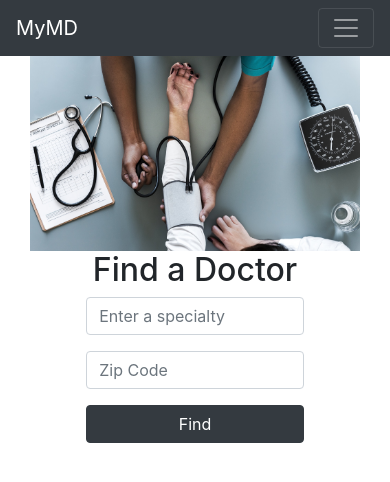
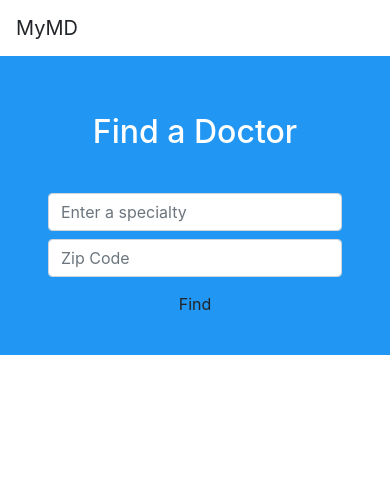
Before and after one commit to abecel22/myMD, a React (Create React App) app: page / in a window 390 px wide. Shown: the top 482 px of the page. Built offline with nearby package versions, Linux system fonts and the light colour scheme.

Commit message:
Updated home page design, changed form to horizontal-responsive.

```diff
--- a/src/App.css
+++ b/src/App.css
@@ -4,3 +4,21 @@
 .list-Columns {
     column-count: 2;
 }
+
+.link {
+    color: #212529;
+}
+
+.form-heading {
+    color: white;
+    padding: 3vh;
+}
+
+.form-container {
+    background-color: #2196f3;
+    padding: 2em 0;
+}
+
+.form-button {
+    background-color: #bbdefb;
+}
--- a/src/App.js
+++ b/src/App.js
@@ -12,7 +12,7 @@ class App extends Component {
         return (
             <div className="App">
                 <NavBar />
-                <div className="container">
+                <div className="container-fluid">
                     <Switch>
                         <Route
                             path="/doctorDetails/:id"
--- a/src/components/doctors.jsx
+++ b/src/components/doctors.jsx
@@ -2,9 +2,7 @@ import React, { Component } from 'react';
 import Form from './form';
 import Results from './results';
 
-import docImage from '../Assets/woman-3187087_1920.jpg';
-
-class Doctors extends React.Component {
+class Doctors extends Component {
     state = {
         formData: {},
         results: [],
@@ -68,18 +66,15 @@ class Doctors extends React.Component {
     render() {
         const { results } = this.state;
         return (
-            <div className="container">
-                <img
-                    src={docImage}
-                    className="img-fluid main-image"
-                    alt="Responsive"
-                />
-                <h2>Find a Doctor</h2>
-                <Form
-                    onSubmit={this.handleSubmit}
-                    onChange={this.handleChange}
-                />
-                <Results result={results} />
+            <div className="container-fluid">
+                <div className="form-container">
+                    <h2 className="form-heading">Find a Doctor</h2>
+                    <Form
+                        onSubmit={this.handleSubmit}
+                        onChange={this.handleChange}
+                    />
+                    <Results result={results} />
+                </div>
             </div>
         );
     }
--- a/src/components/form.jsx
+++ b/src/components/form.jsx
@@ -3,8 +3,9 @@ import React, { Component } from 'react';
 class Form extends Component {
     render() {
         return (
-            <form onSubmit={this.props.onSubmit} className="col-9 mx-auto">
-                <div className="form-group">
+            <form onSubmit={this.props.onSubmit} className="mr-5 ml-5">
+                <div className="form-row">
+                    <div className="col-sm-7 mx-auto mt-2">
                         <input
                             className="form-control"
                             id="specialty"
@@ -14,7 +15,7 @@ class Form extends Component {
                         />
                     </div>
 
-                <div className="form-group">
+                    <div className="col-sm mx-auto mt-2">
                         <input
                             className="form-control"
                             placeholder="Zip Code"
@@ -24,8 +25,9 @@ class Form extends Component {
                         />
                     </div>
 
-                <div className="form-group">
-                    <button className="btn btn-dark btn-block">Find</button>
+                    <div className="ml-4 mx-auto mt-2">
+                        <button className="btn form-button">Find</button>
+                    </div>
                 </div>
             </form>
         );
--- a/src/components/navbar.jsx
+++ b/src/components/navbar.jsx
@@ -3,7 +3,7 @@ import { Link } from 'react-router-dom';
 
 const NavBar = () => {
     return (
-        <nav className="navbar navbar-expand-lg navbar-dark bg-dark">
+        <nav className="navbar navbar-expand-lg">
             <span href="#" className="navbar-brand">
                 MyMD
             </span>
@@ -20,11 +20,8 @@ const NavBar = () => {
             </button>
             <div className="collapse navbar-collapse" id="navbarNavAltMarkup">
                 <div className="navbar-nav">
-                    <Link to="/" className="nav-link active">
+                    <Link to="/" className="nav-link active link">
                         Home
-                    </Link>
-                    <Link to="/clinics" className="nav-link">
-                        Clinics
                     </Link>
                 </div>
             </div>
--- a/src/index.css
+++ b/src/index.css
@@ -1,14 +1,25 @@
 body {
-  margin: 0;
-  padding: 0;
-  font-family: -apple-system, BlinkMacSystemFont, "Segoe UI", "Roboto", "Oxygen",
-    "Ubuntu", "Cantarell", "Fira Sans", "Droid Sans", "Helvetica Neue",
-    sans-serif;
-  -webkit-font-smoothing: antialiased;
-  -moz-osx-font-smoothing: grayscale;
+    margin: 0;
+    padding: 0;
+    font-family: -apple-system, BlinkMacSystemFont, 'Segoe UI', 'Roboto',
+        'Oxygen', 'Ubuntu', 'Cantarell', 'Fira Sans', 'Droid Sans',
+        'Helvetica Neue', sans-serif;
+    -webkit-font-smoothing: antialiased;
+    -moz-osx-font-smoothing: grayscale;
 }
 
 code {
-  font-family: source-code-pro, Menlo, Monaco, Consolas, "Courier New",
-    monospace;
+    font-family: source-code-pro, Menlo, Monaco, Consolas, 'Courier New',
+        monospace;
 }
+
+link {
+    color: #212529;
+}
+
+.container-fluid {
+    padding-right: 0;
+    padding-left: 0;
+    margin-right: auto;
+    margin-left: auto;
+}
--- a/src/index.js
+++ b/src/index.js
@@ -1,10 +1,10 @@
 import React from 'react';
 import ReactDOM from 'react-dom';
 import { BrowserRouter } from 'react-router-dom';
-import './index.css';
 import App from './App';
 import * as serviceWorker from './serviceWorker';
 import 'bootstrap/dist/css/bootstrap.css';
+import './index.css';
 
 ReactDOM.render(
     <BrowserRouter>
```
Also changed, not shown: src/Assets/woman-3187087_1920.jpg (deleted). Lines whose indentation alone changed are shown as unchanged.
